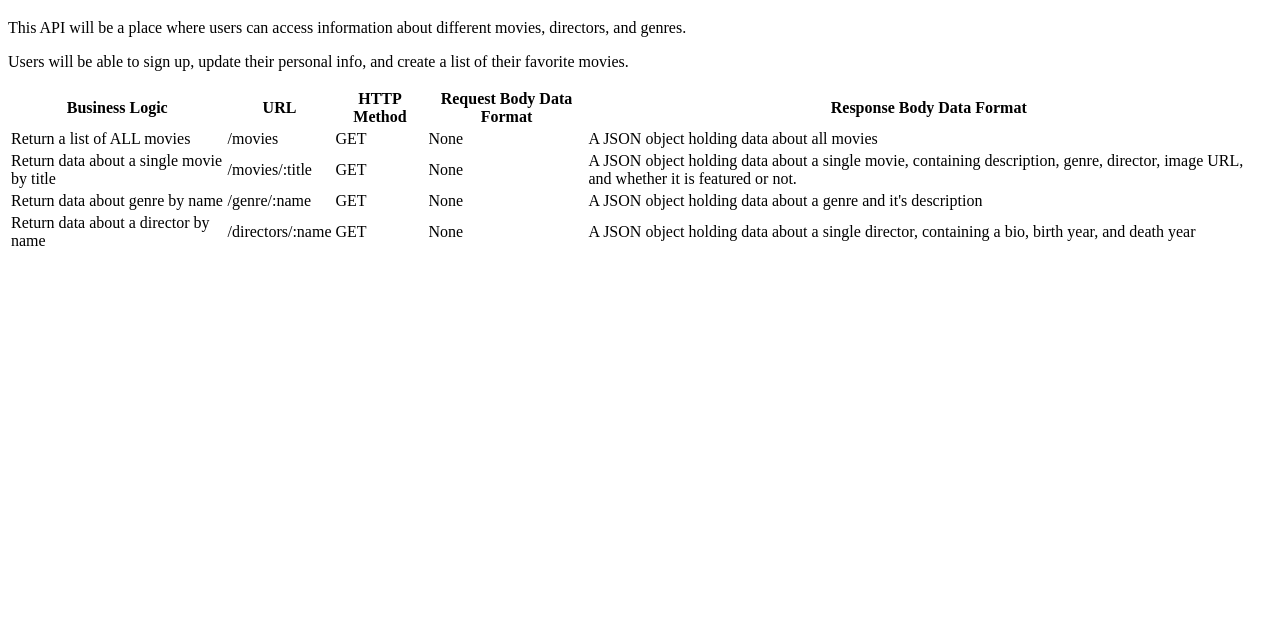
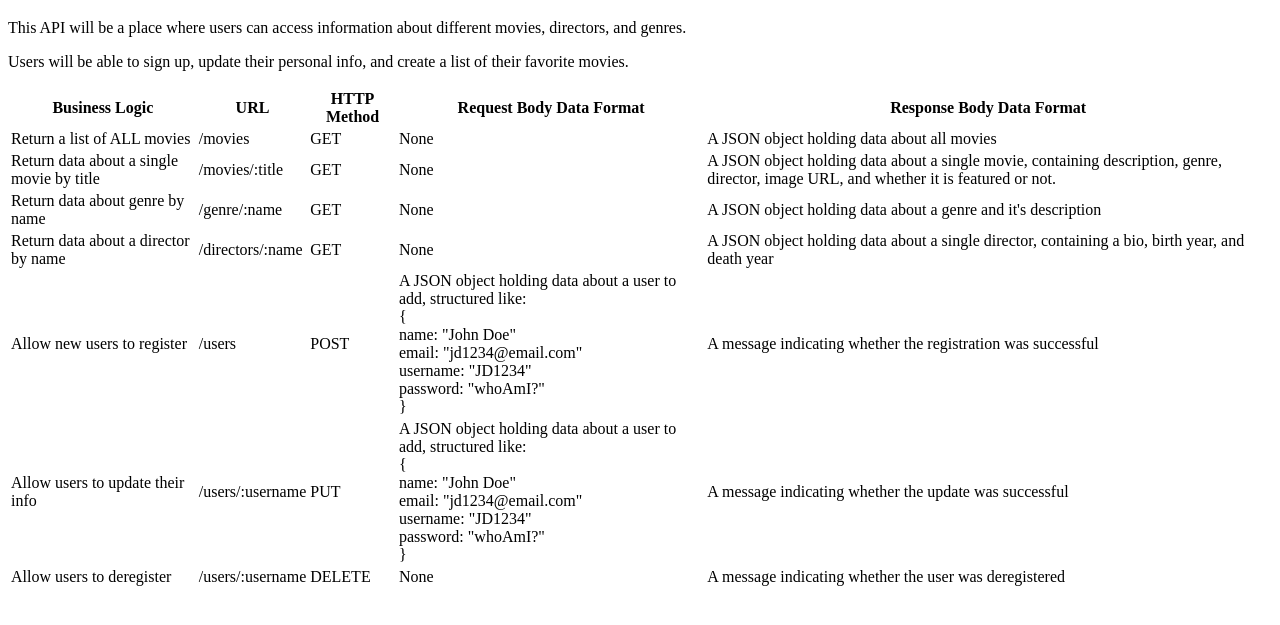
Before and after one commit to eegbert6/myFlix, a website: page public/documentation.html in a window 1280 px wide. Shown: the part 61-686 px from the top of the page. Drawn offline with Linux system fonts and the light colour scheme.

Commit message:
added documentation for user registration, etc.

```diff
--- a/public/documentation.html
+++ b/public/documentation.html
@@ -50,6 +50,39 @@
                     <td>None</td>
                     <td>A JSON object holding data about a single director, containing a bio, birth year, and death year</td>
                 </tr>
+                <tr>
+                    <td>Allow new users to register</td>
+                    <td>/users</td>
+                    <td>POST</td>
+                    <td>A JSON object holding data about a user to add, structured like: </br>
+                    {</br>
+                    name: "John Doe"</br>
+                    email: "jd1234@email.com"</br>
+                    username: "JD1234"</br>
+                    password: "whoAmI?"</br>
+                    }</td>
+                    <td>A message indicating whether the registration was successful</td>
+                </tr>
+                <tr>
+                    <td>Allow users to update their info</td>
+                    <td>/users/:username</td>
+                    <td>PUT</td>
+                    <td>A JSON object holding data about a user to add, structured like: </br>
+                    {</br>
+                    name: "John Doe"</br>
+                    email: "jd1234@email.com"</br>
+                    username: "JD1234"</br>
+                    password: "whoAmI?"</br>
+                    }</td>
+                    <td>A message indicating whether the update was successful</td>
+                </tr>
+                <tr>
+                    <td>Allow users to deregister</td>
+                    <td>/users/:username</td>
+                    <td>DELETE</td>
+                    <td>None</td>
+                    <td>A message indicating whether the user was deregistered</td>
+                </tr>
             </tbody>
         </table>
     </body>
```
